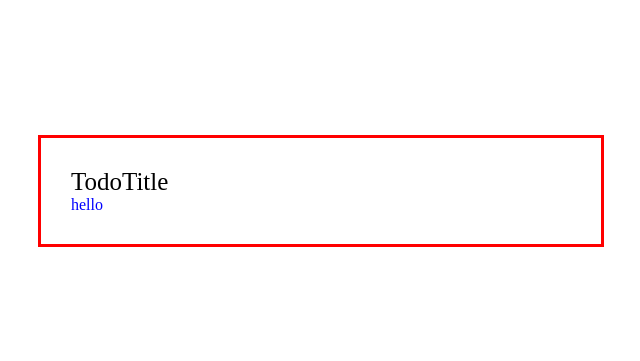
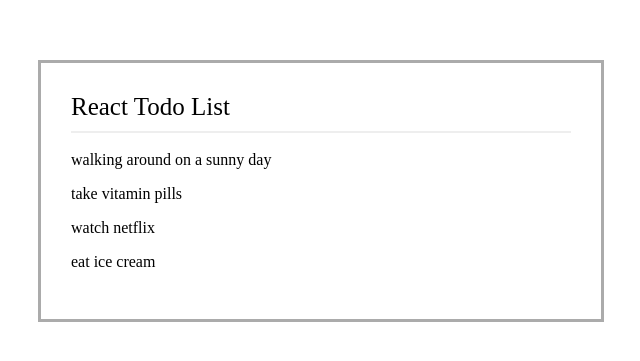
Before and after one commit to yungblud/react-webpack, a React app: page / in a window 1280 px wide. Shown: the part 209-570 px from the top of the page, without its empty margins (319-959 px from the left). Built offline with nearby package versions, Linux system fonts and the light colour scheme.

Commit message:
2.todolist

```diff
--- a/src/components/TodoList/index.js
+++ b/src/components/TodoList/index.js
@@ -1,8 +1,15 @@
 import React from 'react'
 import s from './style.scss'
 
-const TodoList = () => {
-    return <div className={s.wrapper}>hello</div>
+const TodoList = ({ todoList }) => {
+    const todoItem = todoList.map(({ id, todo }) => {
+        return (
+            <div key={id} className={s.todoItem}>
+                {todo}
+            </div>
+        )
+    })
+    return <div className={s.wrapper}>{todoItem}</div>
 }
 
 export default TodoList
--- a/src/components/TodoList/style.scss
+++ b/src/components/TodoList/style.scss
@@ -1,3 +1,10 @@
 .wrapper {
-    color: blue;
+    display: flex;
+    flex-direction: column;
+    margin-top: 10px;
+    margin-bottom: 10px;
+    .todoItem {
+        padding-top: 8px;
+        padding-bottom: 8px;
+    }
 }
--- a/src/components/TodoTitle/index.js
+++ b/src/components/TodoTitle/index.js
@@ -2,7 +2,7 @@
 import s from './style.scss'
 
 const TodoTitle = () => {
-    return <div className={s.wrapper}>TodoTitle</div>
+    return <div className={s.wrapper}>React Todo List</div>
 }
 
 export default TodoTitle
--- a/src/components/TodoTitle/style.scss
+++ b/src/components/TodoTitle/style.scss
@@ -1,3 +1,5 @@
 .wrapper {
     font-size: 25px;
+    padding-bottom: 10px;
+    border-bottom: 2px solid #eeeeee;
 }
--- a/src/components/TodoWrapper/index.js
+++ b/src/components/TodoWrapper/index.js
@@ -3,11 +3,30 @@
 import TodoTitle from '../TodoTitle'
 import TodoList from '../TodoList'
 
+const todoList = [
+    {
+        id: 0,
+        todo: 'walking around on a sunny day',
+    },
+    {
+        id: 1,
+        todo: 'take vitamin pills',
+    },
+    {
+        id: 2,
+        todo: 'watch netflix',
+    },
+    {
+        id: 3,
+        todo: 'eat ice cream',
+    },
+]
+
 const TodoWrapper = () => {
     return (
         <div className={s.wrapper}>
             <TodoTitle />
-            <TodoList />
+            <TodoList todoList={todoList} />
         </div>
     )
 }
--- a/src/components/TodoWrapper/style.scss
+++ b/src/components/TodoWrapper/style.scss
@@ -1,5 +1,5 @@
 .wrapper {
-    border: 3px solid red;
+    border: 3px solid #ababab;
 
     padding: 30px;
     width: 500px;
```
Also changed, not shown: markdowns/2.react-pwa-from-webpack.md (+93 -1 lines).
